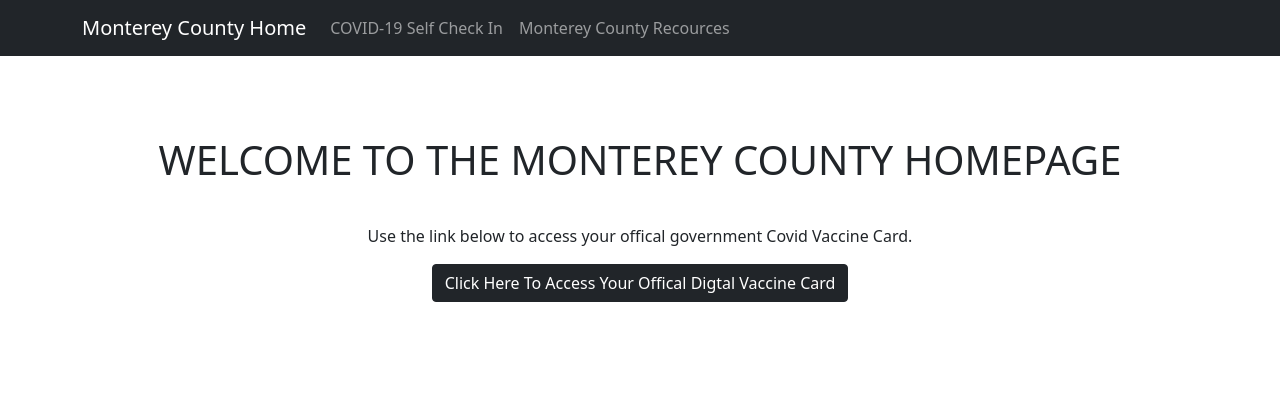
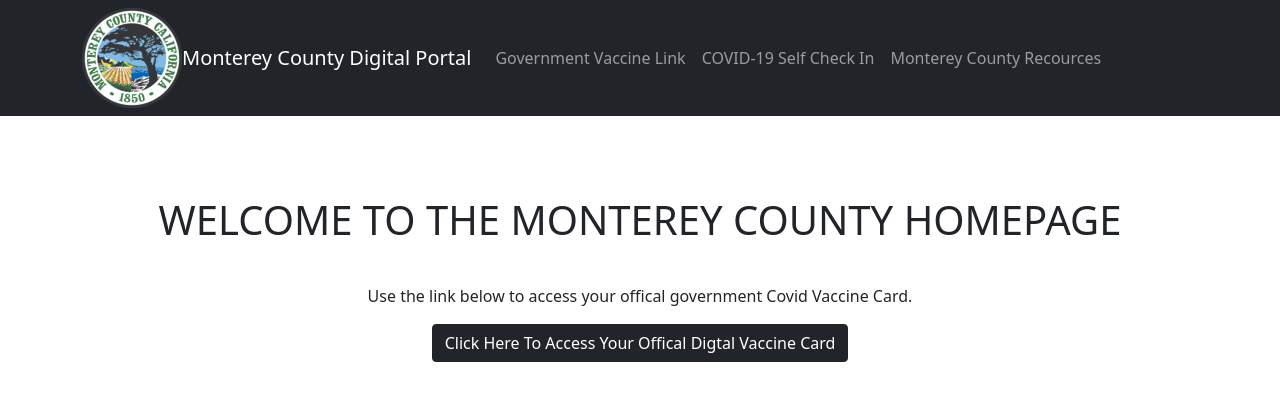
Before and after one commit to christianlMaldonado/tempCovidLogin, a React (Create React App) app in the folder login/: page / in a window 1280 px wide. Shown: the top 400 px of the page. Built offline with nearby package versions, Linux system fonts and the light colour scheme.

Commit message:
Added corrections to App, Might add 4th page to applicaiton

```diff
--- a/login/src/Components/NavMenu.css
+++ b/login/src/Components/NavMenu.css
@@ -0,0 +1,3 @@
+/* #00838f cyan darken-3 */
+
+}
--- a/login/src/Components/NavMenu.jsx
+++ b/login/src/Components/NavMenu.jsx
@@ -1,5 +1,6 @@
 import React from 'react';
 import { Navbar, Container, Nav } from 'react-bootstrap';
+import Logo from './Images/Logo1.png';
 
 function NavMenu() {
 
@@ -7,10 +8,12 @@
         <>
             <Navbar collapseOnSelect expand="lg" bg="dark" variant="dark">
                 <Container>
-                    <Navbar.Brand href="/">Monterey County Home</Navbar.Brand>
+                    <img src={Logo} alt="countyLogo"/>
+                    <Navbar.Brand href="/">Monterey County Digital Portal</Navbar.Brand>
                     <Navbar.Toggle aria-controls="responsive-navbar-nav" />
                         <Navbar.Collapse id="responsive-navbar-nav">
                             <Nav className="me-auto">
+                                <Nav.Link href="/">Government Vaccine Link</Nav.Link>
                                 <Nav.Link href="/SelfCheck">COVID-19 Self Check In </Nav.Link>
                                 <Nav.Link href="/CountySites">Monterey County Recources</Nav.Link>
                             </Nav>
```
Also changed, not shown: login/src/Components/Images/Logo1.png (added). Lines whose indentation alone changed are shown as unchanged.
